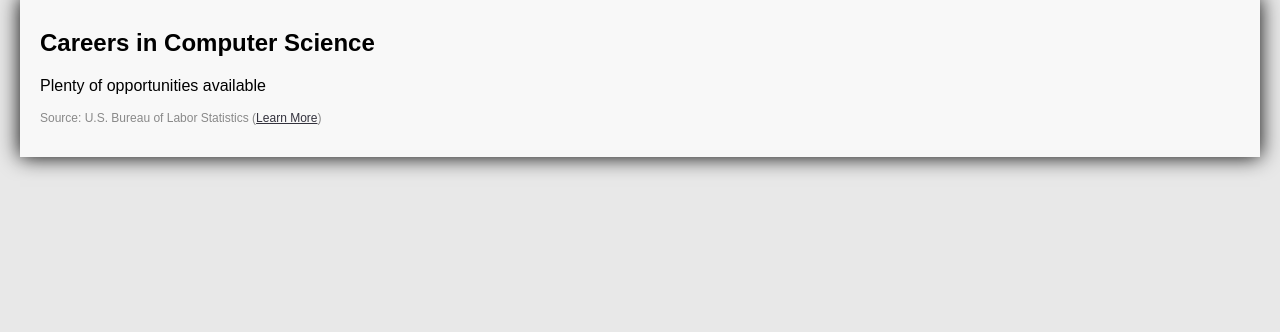
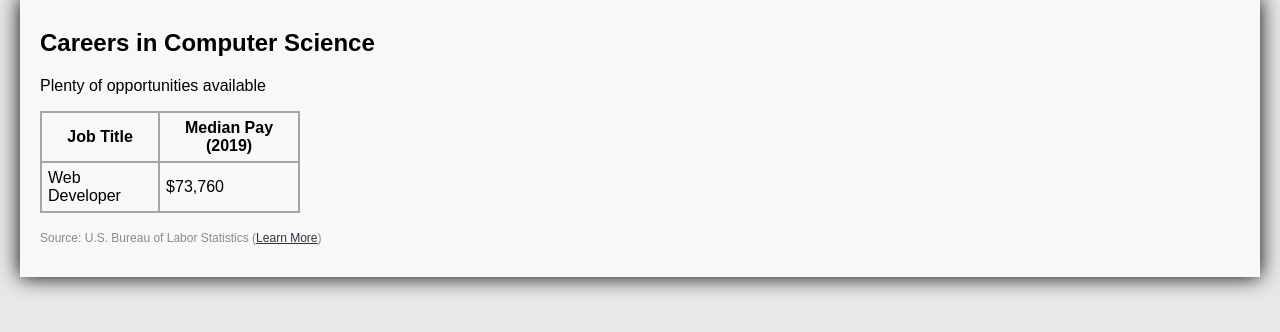
Before and after one commit to logan-giese/se4-project1-website, a plain HTML site: page careers.html in a window 1280 px wide. Shown: the part 114-446 px from the top of the page. Drawn offline with Linux system fonts and the light colour scheme.

Commit message:
Add table for CS job prospects

```diff
--- a/careers.html
+++ b/careers.html
@@ -24,6 +24,18 @@
             <h2>Careers in Computer Science</h2>
             <p>Plenty of opportunities available</p>
 
+            <table style="width:260px">
+                <tr>
+                    <th>Job Title</th>
+                    <th>Median Pay (2019)</th>
+                </tr>
+                <tr>
+                    <td>Web Developer</td>
+                    <td>$73,760</td>
+                </tr>
+            </table>
+            <br/>
+
             <div class="small-text">Source: U.S. Bureau of Labor Statistics (<a href="https://www.bls.gov/ooh/computer-and-information-technology/home.htm">Learn More</a>)</div>
             <!---->
         </div>
--- a/style.css
+++ b/style.css
@@ -13,6 +13,13 @@ body {
 .small-text {
     font-size: 12px;
     color: #898989;
+}
+table, th, td {
+    border: 1px solid #a5a5a5;
+    border-spacing: 0px;
+}
+th, td {
+    padding: 6px;
 }
 
 /* Specific style components */
```
